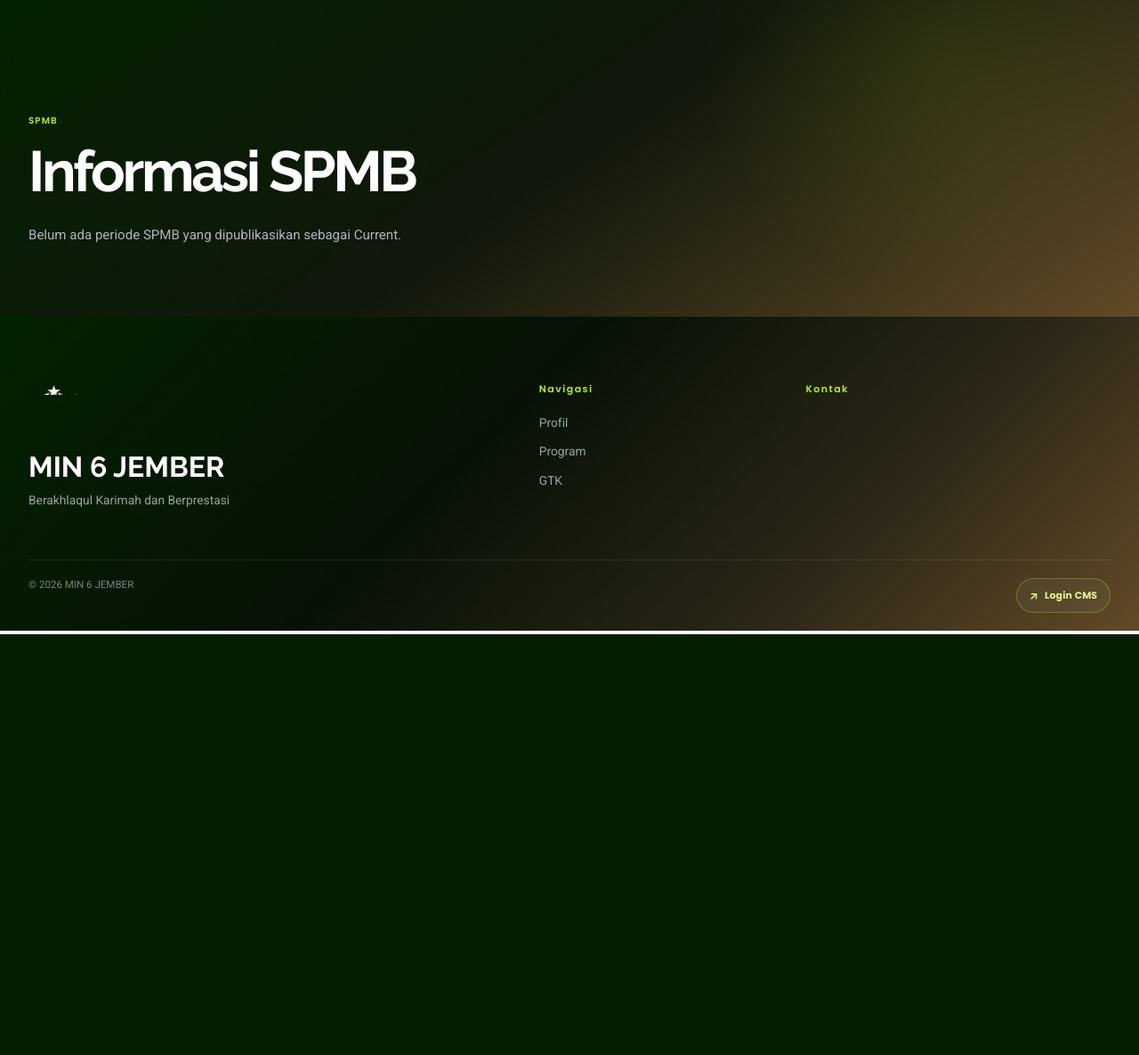
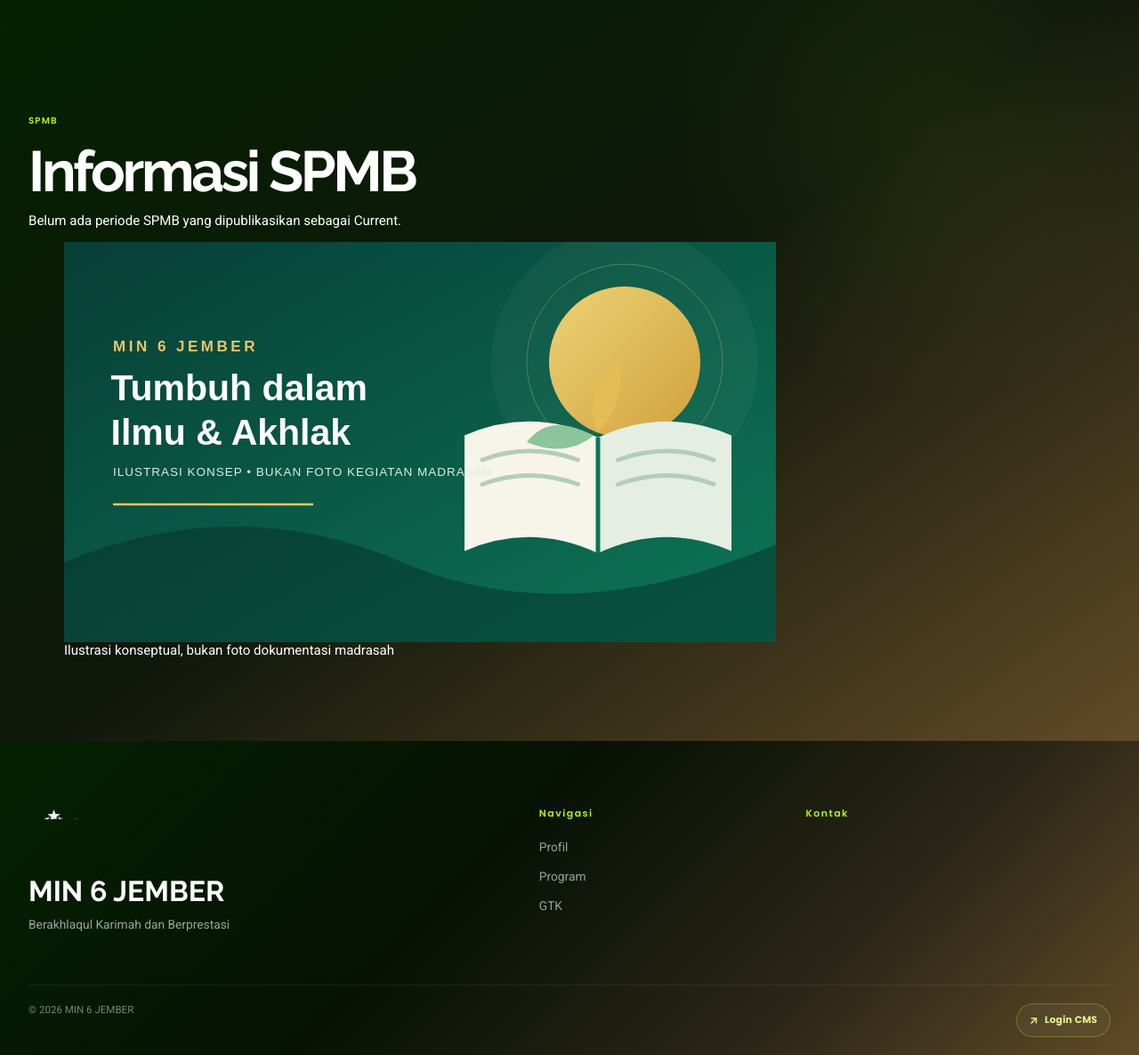
Before and after one commit to Al-Faroz/minsix, a CodeIgniter 4 app: the page made by app/Views/frontend/spmb/index.php in a window 1280 px wide. Shown: the part 87-1273 px from the top of the page at 89% size. Before the commit the page ends 800 px from the top, so only its background shows below. Run offline with PHP 8.4 and a stand-in for CodeIgniter, Linux system fonts and the light colour scheme; the template is opened without the code that fills it, so the values that code supplies are empty; some libraries are stand-ins or nearby versions.

Commit message:
feat: add transparent concept artwork to public SPMB hero

```diff
--- a/app/Views/frontend/spmb/index.php
+++ b/app/Views/frontend/spmb/index.php
@@ -11,6 +11,10 @@
             <h1>Informasi SPMB</h1>
             <p>Belum ada periode SPMB yang dipublikasikan sebagai Current.</p>
         <?php endif ?>
+        <figure class="spmb-hero-illustration" aria-label="Ilustrasi konseptual SPMB MIN 6 Jember">
+            <img src="<?= base_url('assets/brand/min6-spmb-cover-concept.svg') ?>" alt="" width="800" height="450" fetchpriority="high">
+            <figcaption>Ilustrasi konseptual, bukan foto dokumentasi madrasah</figcaption>
+        </figure>
     </div>
 </header>
 
```
